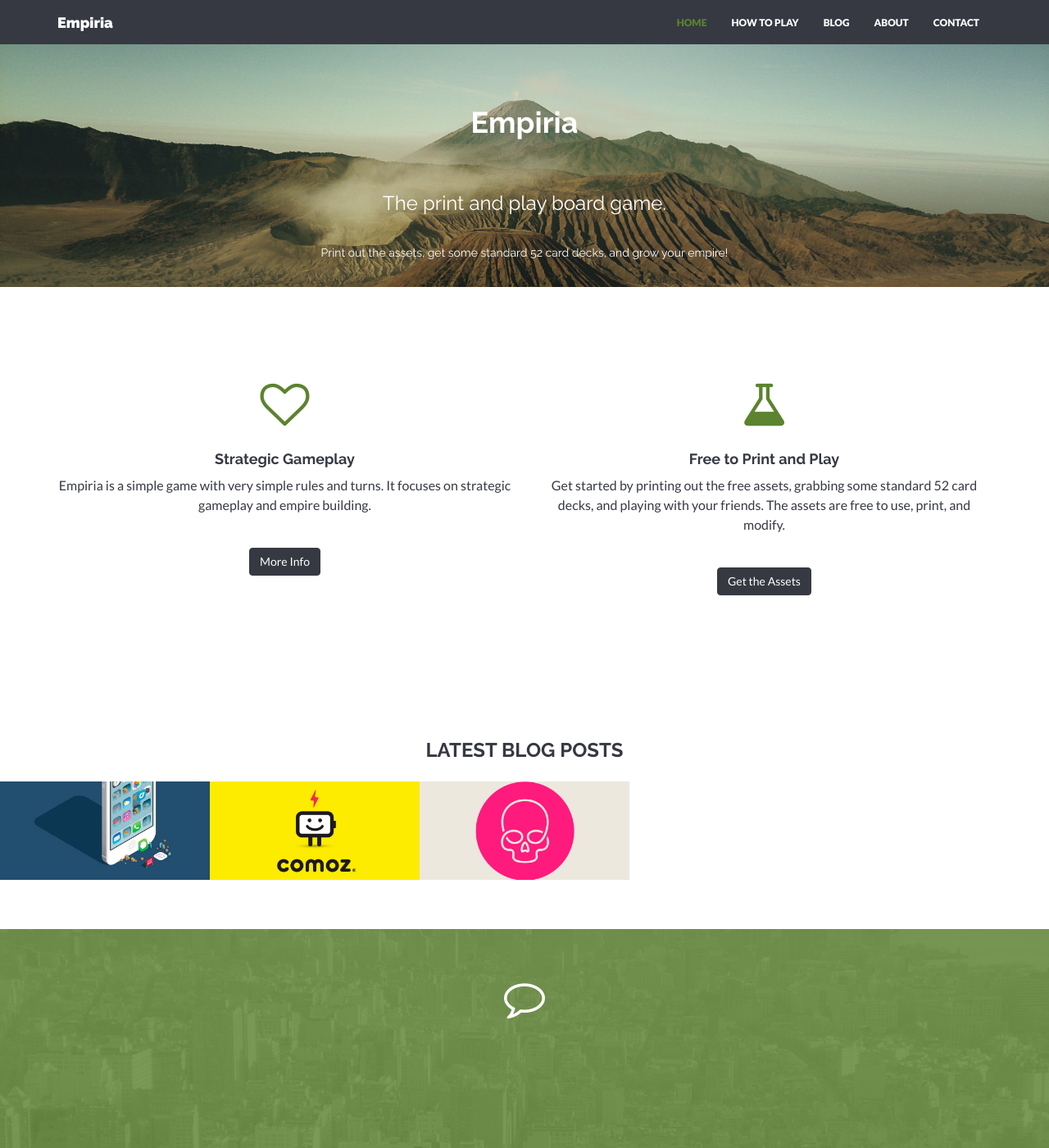
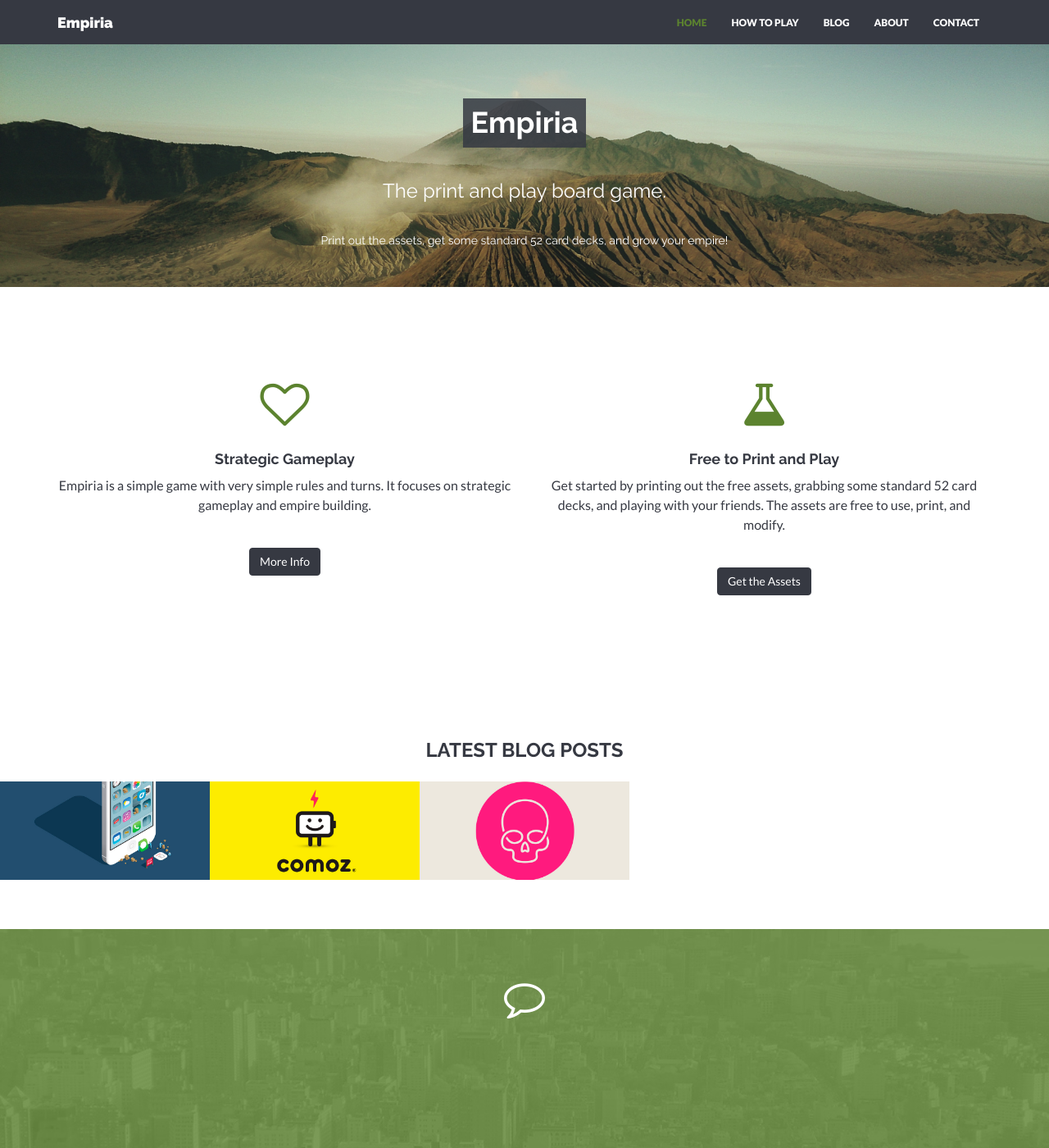
Before and after one commit to ChibiCritters/empiria-card-game, a Jekyll site: the page built from index.html, in a window 1280 px wide and 1400 px high. Shown: the whole window at 82% size. Built offline with Jekyll 4.4.1, drawn with Linux system fonts in a browser that asks for light colours; nearby versions of some CDN libraries.

Commit message:
fix margin on headings

```diff
--- a/_includes/css/style.css
+++ b/_includes/css/style.css
@@ -227,11 +227,10 @@ a:focus {
 }
 
 #headerwrap h1 {
-	background-color: {{ site.colors.secondary_rgb }}, 0.85);
+	background-color: rgba({{ site.colors.secondary_rgb }}, 0.85);
 	display: inline-block;
 	padding: 10px;
 	color: white;
-	margin-bottom: 25px;
 
 }
 
```
